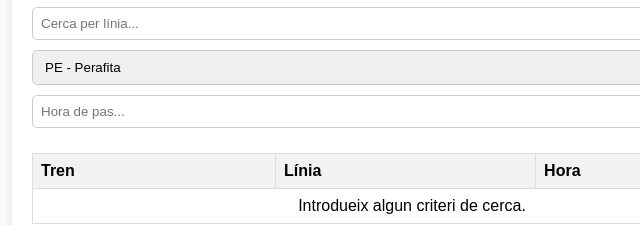
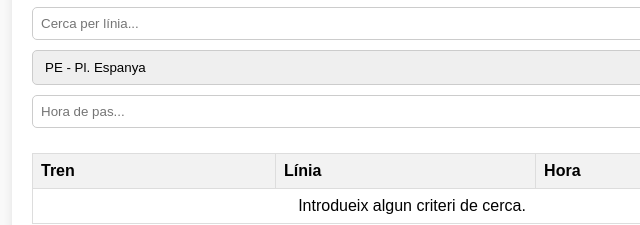
Before and after one commit to fgcagents/itinerari-LA, a plain HTML site: page train-search.html in a window 1280 px wide. Shown: the part 149-374 px from the top of the page, 228-868 px from the left. Drawn offline with Linux system fonts and the light colour scheme; no server answers.

Commit message:
Update train-search.html

```diff
--- a/train-search.html
+++ b/train-search.html
@@ -46,12 +46,12 @@
         <input type="text" id="tren" placeholder="Cerca per tren...">
         <input type="text" id="linia" placeholder="Cerca per línia...">
         <select id="estacio">
-            <option value="PE">PE - Perafita</option>
+            <option value="PE">PE - Pl. Espanya</option>
             <option value="MG">MG - Magòria</option>
-            <option value="IC">IC - Icària</option>
+            <option value="IC">IC - Ildefons Cerdà</option>
             <option value="EU">EU - Europa</option>
-            <option value="GO">GO - Gòtic</option>
-            <option value="SP">SP - St. Pau</option>
+            <option value="GO">GO - Gornal</option>
+            <option value="SP">SP - Sant Josep</option>
             <option value="LH">LH - L'Hospitalet</option>
         </select>
         <input type="text" id="hora" placeholder="Hora de pas...">
```
